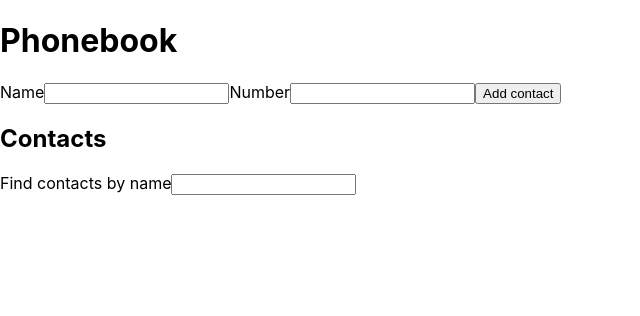
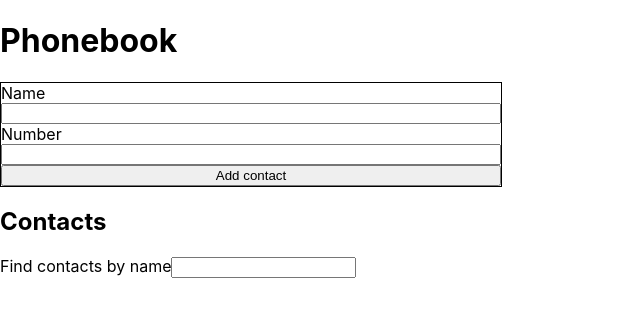
Before and after one commit to PatrykJarzynka/goit-react-hw-02-phonebook, a React (Create React App) app: page / in a window 1280 px wide. Shown: the top 316 px of the page, without its empty margins (0-640 px from the left). Built offline with nearby package versions, Linux system fonts and the light colour scheme.

Commit message:
Zaczęto stylowanie

```diff
--- a/src/App.js
+++ b/src/App.js
@@ -30,6 +30,7 @@ class App extends Component {
     this.setState({ [event.target.name]: value });
   };
 
+
   render() {
     return (
       <div>
--- a/src/components/ContactForm.js
+++ b/src/components/ContactForm.js
@@ -2,6 +2,17 @@ import { Component } from 'react';
 import Button from './Button';
 import Name from './Name';
 import Number from './Number';
+import styled from '@emotion/styled';
+
+
+const FancyForm = styled.form({
+  border: '1px solid black',
+  display: 'flex',
+  flexDirection: 'column',
+  width: "500px"
+});
+
+
 
 class ContactForm extends Component {
   state = {
@@ -22,13 +33,13 @@ class ContactForm extends Component {
 
   render() {
     return (
-      <form onSubmit={this.handleSubmit}>
+      <FancyForm onSubmit={this.handleSubmit}>
         <span>Name</span>
         <Name type="text" value={this.state.name} onChange={this.handleChange}></Name>
         <span>Number</span>
         <Number type="tel" number={this.state.number} onChange={this.handleChange}></Number>
         <Button type="submit" label={'Add contact'}></Button>
-      </form>
+      </FancyForm>
     );
   }
 }
--- a/src/components/Name.js
+++ b/src/components/Name.js
@@ -1,3 +1,11 @@
+import styled from '@emotion/styled';
+
+const FancyInput = styled.input({
+
+
+
+});
+
 function Name({ name, onChange }) {
   return (
     <input
```
